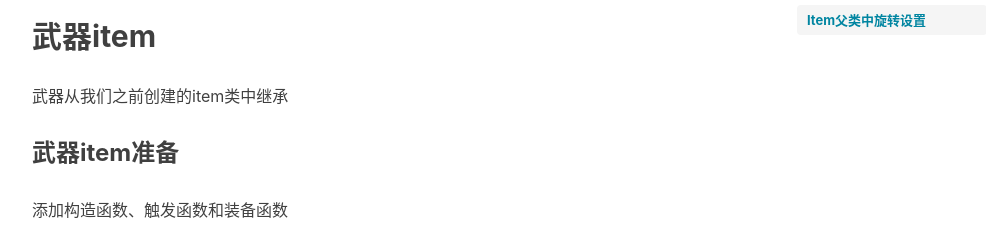
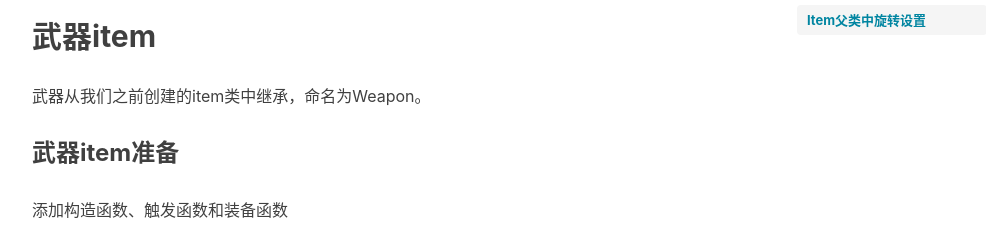
Before and after one commit to AIaimuti/aiaimuti.github.io, a Jekyll site: the page built from _posts/UE4/UE4_C++/2020-5-4-PickupWeapon.md, in a window 1280 px wide and 900 px high, scrolled down 981 px. Shown: the part 174-426 px from the top of the window, without its empty margins (233-1219 px from the left). Built offline with Jekyll 4.4.1, drawn with Linux system fonts in a browser that asks for light colours; nearby versions of some CDN libraries; comment, search, counter and statistics services are not loaded.

Commit message:
Update 2020-5-4-PickupWeapon.md

```diff
--- a/_posts/UE4/UE4_C++/2020-5-4-PickupWeapon.md
+++ b/_posts/UE4/UE4_C++/2020-5-4-PickupWeapon.md
@@ -15,7 +15,7 @@ tags:
 今天要做的是一个玩家拾取武器并装备到身上的效果
 
 ## 武器item
-武器从我们之前创建的item类中继承
+武器从我们之前创建的item类中继承，命名为Weapon。
 
 ### 武器item准备
 添加构造函数、触发函数和装备函数
```
